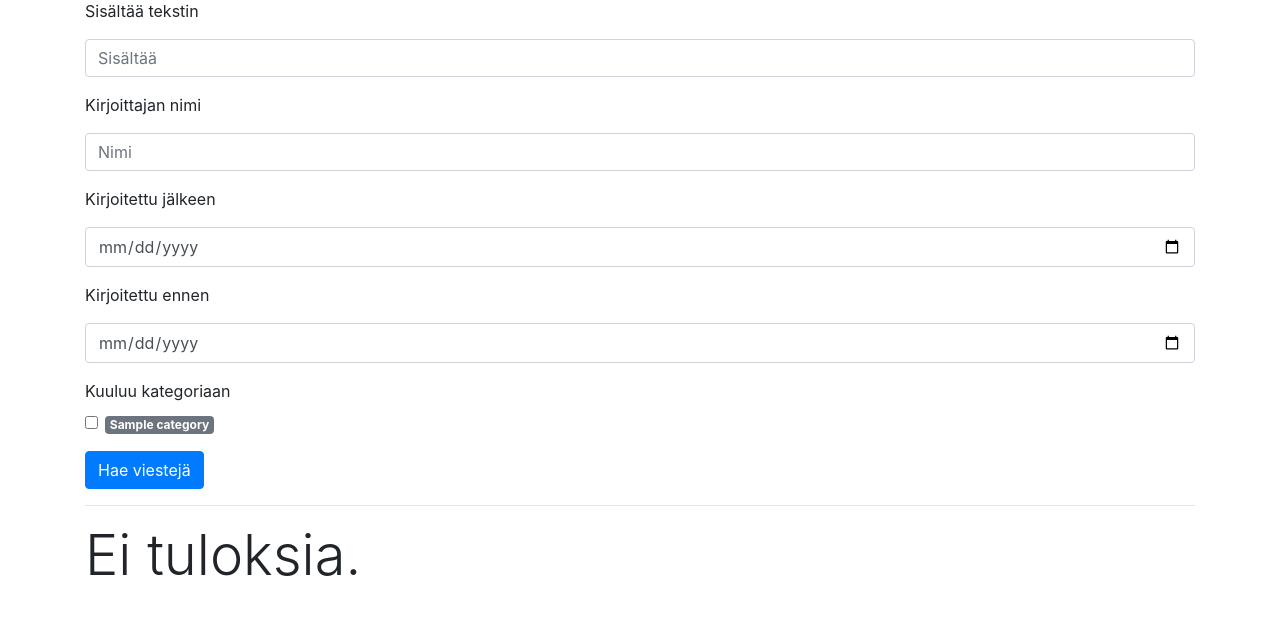
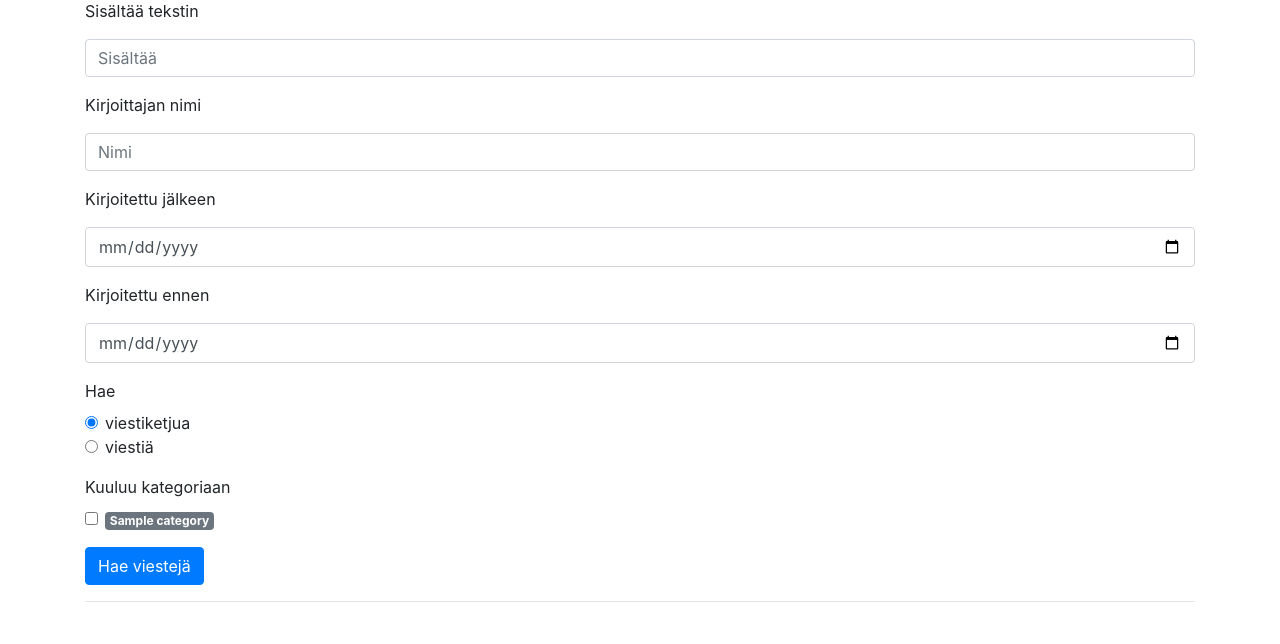
Before and after one commit to hjuha/tsoha, a Flask app: page /search/ in a window 1280 px wide. Shown: the part 156-800 px from the top of the page. Run offline with Flask 2, Linux system fonts and the light colour scheme; tables that the repository leaves empty hold one stand-in row (values such as "Sample post"); some libraries are stand-ins or nearby versions.

Commit message:
Add search functionality to posts

```diff
--- a/application/search/views.py
+++ b/application/search/views.py
@@ -13,12 +13,14 @@ def search():
 	if request.method == "GET":
 		categories = Category.query.all()
 		form = SearchForm()
-		return render_template("search/search.html", categories = categories, form = form, results = [])
+		return render_template("search/search.html", categories = categories, form = form, results = [], type = "None")
 
 	categories = []
 	for category in Category.query.all():
 		if request.form.get("category" + str(category.id)):
 			categories.append(category.id)
+
+	query_type = request.form.get("type")
 
 	form = SearchForm(request.form)
 
@@ -33,18 +35,28 @@ def search():
 		before_date = date.today()
 
 	before_date += timedelta(1)
+	results = []
 
-	results = Thread.search_query(contains, name, after_date, before_date, categories)
+	if query_type == "thread":
+		results = Thread.search_query(contains, name, after_date, before_date, categories)
 
-	for thread in results:
-		thread.sender = User.query.get(thread.sender_id)
-		thread.posted = date_to_string(thread.date_created)
-		thread.deletable = False
-		thread.categories = []
+		for thread in results:
+			thread.sender = User.query.get(thread.sender_id)
+			thread.posted = date_to_string(thread.date_created)
+			thread.deletable = False
+			thread.categories = []
 
-		for categorythread in thread.categorythreads:
-			thread.categories.append(Category.query.get(categorythread.category_id))
+			for categorythread in thread.categorythreads:
+				thread.categories.append(Category.query.get(categorythread.category_id))
+	elif query_type == "post":
+		results = Post.search_query(contains, name, after_date, before_date, categories)
+
+		for post in results:
+			post.sender = User.query.get(post.sender_id)
+			post.posted = date_to_string(post.date_created)
+			post.modified = date_to_string(post.date_modified)
+			post.thread_topic = Thread.query.get(post.thread_id).topic
 
 	results = results[::-1]
 
-	return render_template("search/search.html", categories = Category.query.all(), form = form, results = results)
+	return render_template("search/search.html", categories = Category.query.all(), form = form, results = results, type = query_type)
--- a/application/templates/search/search.html
+++ b/application/templates/search/search.html
@@ -40,6 +43,42 @@
 				{% endfor %}
 			</ul>
 		</div>
+
+		<!-- WTForms adds <li> tags to RadioField, so we will use raw HTML instead -->
+		{% if type != "post" %}
+			<div class="form-group">
+				<label>Hae</label>
+				<div class="form-check">
+					<input class="form-check-input" type="radio" name="type" value="thread" checked>
+					<label class="form-check-label">
+						viestiketjua
+					</label>
+				</div>
+				<div class="form-check">
+					<input class="form-check-input" type="radio" name="type" value="post">
+					<label class="form-check-label">
+						viestiä
+					</label>
+				</div>
+			</div>
+		{% else %}
+			<div class="form-group">
+				<label>Hae</label>
+				<div class="form-check">
+					<input class="form-check-input" type="radio" name="type" value="thread">
+					<label class="form-check-label">
+						viestiketjua
+					</label>
+				</div>
+				<div class="form-check">
+					<input class="form-check-input" type="radio" name="type" value="post" checked>
+					<label class="form-check-label">
+						viestiä
+					</label>
+				</div>
+			</div>
+		{% endif %}
+
 		<div class="form-group">
 			<label>Kuuluu kategoriaan</label>
 			{% for category in categories %}
```
Also changed, not shown: other parts of application/templates/search/search.html (+40 -0 lines). Lines whose indentation alone changed are shown as unchanged.
